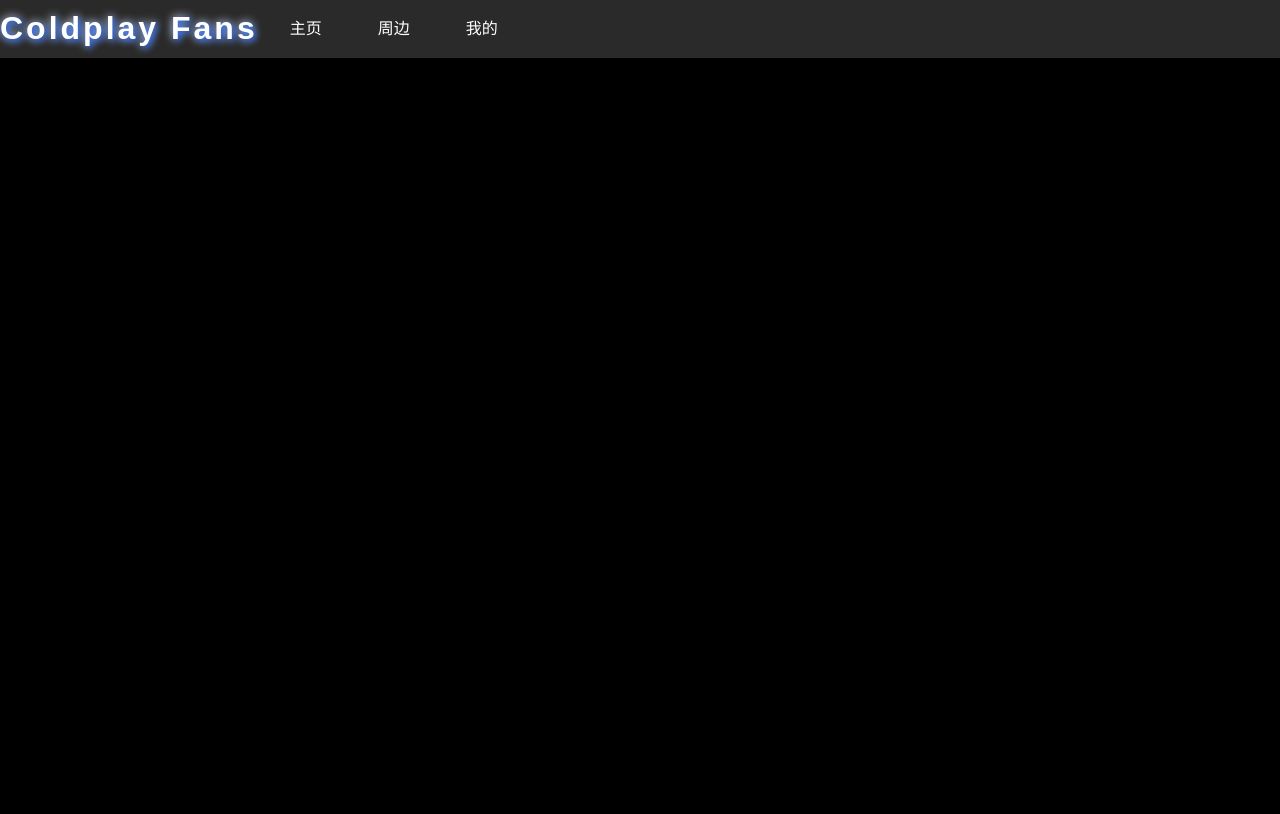
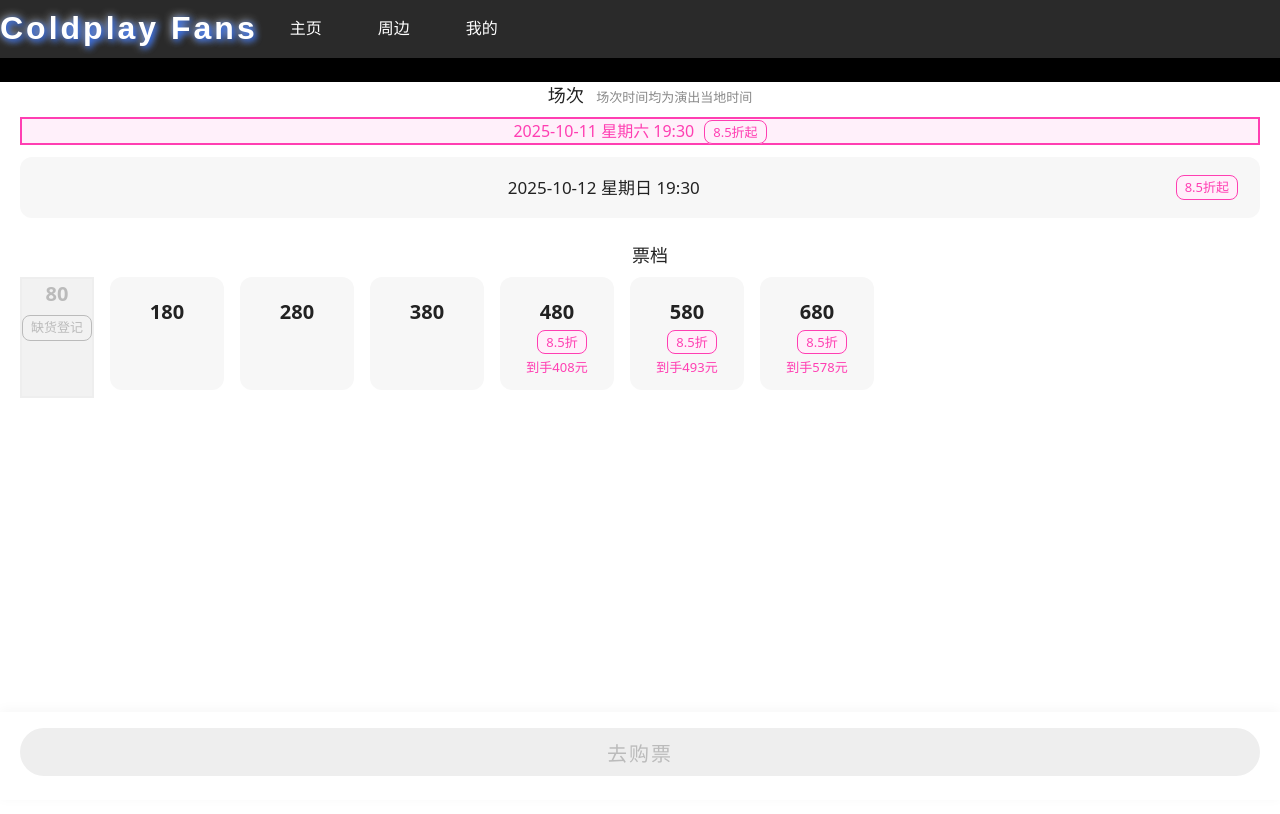
Before and after one commit to AnyaLi-tms/coldplay-fans-app, a React (Vite) app: page /ticket/prices/1 in a window 1280 px wide. Shown: the top 814 px of the page. Built offline with nearby package versions, Linux system fonts and the light colour scheme.

Commit message:
feat: add TicketSelect component

```diff
--- a/src/layout/Main/index.jsx
+++ b/src/layout/Main/index.jsx
@@ -1,6 +1,7 @@
 import Home from '../../pages/Home';
 import ConcertDetail from '../../pages/Concert/ConcertDetail';
 import Login from '../../pages/Login/login';
+import TicketSelect from '../../pages/TicketSelect/TicketSelect';
 import { Routes, Route } from 'react-router-dom';
 
 const Main = () => (
@@ -10,6 +11,7 @@ const Main = () => (
       <Route path="/" element={<Home />} />
       <Route path="/concertdetail/:id" element={<ConcertDetail />} />
       <Route path="/login" element={<Login />} />
+      <Route path="/ticket/prices/:id" element={<TicketSelect />} />
     </Routes>
   </div>
 );
--- a/src/pages/Concert/ConcertDetail.jsx
+++ b/src/pages/Concert/ConcertDetail.jsx
@@ -1,17 +1,16 @@
-import { useParams } from 'react-router-dom';
+import { useParams, useNavigate } from 'react-router-dom';
 import { useEffect } from 'react';
 import { useConcertDetailStore } from '../../store/concertDetailStore';
 import styles from './ConcertDetail.module.css';
-
 function ConcertDetail() {
   const { id } = useParams();
+  const navigate = useNavigate();
   const { concert, loading, error, fetchDetail } = useConcertDetailStore();
 
   useEffect(() => {
     fetchDetail(id);
   }, [id, fetchDetail]);
 
-  // 卡片最大宽度
   const contentMaxWidth = 1200;
 
   if (loading) {
@@ -70,6 +69,7 @@ function ConcertDetail() {
         <button
           className={isSoldOut ? `${styles.btn} ${styles.btnSold}` : styles.btn}
           disabled={!isAvailable}
+          onClick={() => navigate(`/ticket/prices/${id}`)}
         >
           {isSoldOut ? '已售罄' : '立即购票'}
         </button>
--- /dev/null
+++ b/src/pages/TicketSelect/TicketSelect.jsx
@@ -0,0 +1,86 @@
+import { useEffect } from 'react';
+import { useParams } from 'react-router-dom';
+import { useTicketSelectStore } from '../../store/ticketSelectStore';
+import styles from './TicketSelect.module.css';
+
+function TicketSelect() {
+  const { id } = useParams();
+  const {
+    sessions,
+    tickets,
+    selectedSessionId,
+    selectSession,
+    fetchTicketData,
+    selectTicket,
+    selectedTicketId,
+  } = useTicketSelectStore();
+
+  useEffect(() => {
+    fetchTicketData(id);
+  }, [id, fetchTicketData]);
+
+  return (
+    <div className={styles.container}>
+      {/* 场次选择 */}
+      <div className={styles.sectionTitle}>
+        场次 <span className={styles.sectionTip}>场次时间均为演出当地时间</span>
+      </div>
+      <div className={styles.sessionList}>
+        {sessions.map((session) => (
+          <div
+            key={session.id}
+            className={
+              session.id === selectedSessionId
+                ? styles.sessionActive
+                : styles.session
+            }
+            onClick={() => selectSession(session.id)}
+          >
+            <span className={styles.sessionDate}>
+              {session.date} {session.weekday} {session.time}
+            </span>
+            {session.discount && (
+              <span className={styles.discountTag}>{session.discount}</span>
+            )}
+          </div>
+        ))}
+      </div>
+      {/* 票档选择 */}
+      <div className={styles.sectionTitle}>票档</div>
+      <div className={styles.ticketList}>
+        {tickets.map((ticket) => (
+          <div
+            key={ticket.id}
+            className={
+              ticket.soldOut
+                ? styles.ticketSoldOut
+                : ticket.id === selectedTicketId
+                  ? styles.ticketActive
+                  : styles.ticket
+            }
+            onClick={() => !ticket.soldOut && selectTicket(ticket.id)}
+          >
+            <div className={styles.ticketPrice}>{ticket.price}</div>
+            {ticket.soldOut && (
+              <div className={styles.soldOutTag}>缺货登记</div>
+            )}
+            {ticket.discount && (
+              <span className={styles.discountTag}>{ticket.discount}</span>
+            )}
+            {ticket.finalPrice && (
+              <div className={styles.finalPrice}>到手{ticket.finalPrice}元</div>
+            )}
+          </div>
+        ))}
+      </div>
+      {/* 去购票按钮 */}
+      <div className={styles.btnArea}>
+        <button className={styles.btn} disabled={!selectedTicketId}>
+          去购票
+        </button>
+      </div>
+    </div>
+  );
+}
+
+export default TicketSelect;
--- /dev/null
+++ b/src/pages/TicketSelect/TicketSelect.module.css
@@ -0,0 +1,127 @@
+.container {
+  background: #fff;
+  min-height: 100vh;
+  padding: 0 0 80px 0;
+}
+.sectionTitle {
+  font-size: 18px;
+  font-weight: bold;
+  margin: 24px 0 8px 20px;
+  color: #222;
+}
+.sectionTip {
+  font-size: 13px;
+  color: #888;
+  margin-left: 8px;
+}
+.sessionList {
+  display: flex;
+  flex-direction: column;
+  gap: 12px;
+  margin: 0 20px;
+}
+.session {
+  background: #f7f7f7;
+  border-radius: 12px;
+  padding: 16px 20px;
+  font-size: 17px;
+  color: #222;
+  display: flex;
+  align-items: center;
+  position: relative;
+  cursor: pointer;
+  border: 2px solid transparent;
+}
+.sessionActive {
+  border: 2px solid #ff3eb2;
+  color: #ff3eb2;
+  background: #fff0fa;
+}
+.sessionDate {
+  flex: 1;
+}
+.discountTag {
+  font-size: 13px;
+  color: #ff3eb2;
+  border: 1px solid #ff3eb2;
+  border-radius: 8px;
+  padding: 2px 8px;
+  margin-left: 10px;
+  background: #fff0fa;
+}
+.ticketList {
+  display: flex;
+  flex-wrap: wrap;
+  gap: 16px;
+  margin: 0 20px;
+}
+.ticket {
+  background: #f7f7f7;
+  border-radius: 12px;
+  padding: 18px 0 10px 0;
+  width: 110px;
+  text-align: center;
+  font-size: 18px;
+  color: #222;
+  position: relative;
+  cursor: pointer;
+  border: 2px solid transparent;
+  margin-bottom: 8px;
+}
+.ticketActive {
+  border: 2px solid #ff3eb2;
+  color: #ff3eb2;
+  background: #fff0fa;
+}
+.ticketSoldOut {
+  color: #bbb;
+  background: #f2f2f2;
+  cursor: not-allowed;
+  border: 2px solid #eee;
+}
+.soldOutTag {
+  font-size: 13px;
+  color: #bbb;
+  border: 1px solid #bbb;
+  border-radius: 8px;
+  padding: 2px 8px;
+  margin-top: 6px;
+  background: #f2f2f2;
+}
+.ticketPrice {
+  font-size: 20px;
+  font-weight: bold;
+}
+.finalPrice {
+  font-size: 13px;
+  color: #ff3eb2;
+  margin-top: 4px;
+}
+.btnArea {
+  position: fixed;
+  left: 0;
+  right: 0;
+  bottom: 0;
+  background: #fff;
+  padding: 16px 20px 24px 20px;
+  box-shadow: 0 -2px 12px rgba(0, 0, 0, 0.04);
+  z-index: 10;
+}
+.btn {
+  width: 100%;
+  height: 48px;
+  border: none;
+  border-radius: 24px;
+  background: linear-gradient(90deg, #ff3eb2 0%, #ff7c6a 100%);
+  color: #fff;
+  font-size: 20px;
+  font-weight: bold;
+  letter-spacing: 2px;
+  cursor: pointer;
+  transition: background 0.2s;
+}
+.btn:disabled {
+  background: #eee;
+  color: #bbb;
+  cursor: not-allowed;
+}
--- /dev/null
+++ b/src/store/ticketSelectStore.js
@@ -0,0 +1,53 @@
+import { create } from 'zustand';
+
+export const useTicketSelectStore = create((set, get) => ({
+  sessions: [], // [{id, date, weekday, time, discount}]
+  tickets: [], // [{id, price, soldOut, discount, finalPrice}]
+  selectedSessionId: null,
+  selectedTicketId: null,
+
+  fetchTicketData: async (concertId) => {
+    // TODO: 替换为真实API
+    // 模拟数据
+    const sessions = [
+      {
+        id: 's1',
+        date: '2025-10-11',
+        weekday: '星期六',
+        time: '19:30',
+        discount: '8.5折起',
+      },
+      {
+        id: 's2',
+        date: '2025-10-12',
+        weekday: '星期日',
+        time: '19:30',
+        discount: '8.5折起',
+      },
+    ];
+    const tickets = [
+      { id: 't1', price: 80, soldOut: true },
+      { id: 't2', price: 180 },
+      { id: 't3', price: 280 },
+      { id: 't4', price: 380 },
+      { id: 't5', price: 480, discount: '8.5折', finalPrice: 408 },
+      { id: 't6', price: 580, discount: '8.5折', finalPrice: 493 },
+      { id: 't7', price: 680, discount: '8.5折', finalPrice: 578 },
+    ];
+    set({
+      sessions,
+      tickets,
+      selectedSessionId: sessions[0].id,
+      selectedTicketId: null,
+    });
+  },
+
+  selectSession: (sessionId) => {
+    set({ selectedSessionId: sessionId, selectedTicketId: null });
+    // 可根据sessionId请求不同票档
+  },
+
+  selectTicket: (ticketId) => {
+    set({ selectedTicketId: ticketId });
+  },
+}));
```
Also changed, not shown: src/services/ticketselect.js (added).
